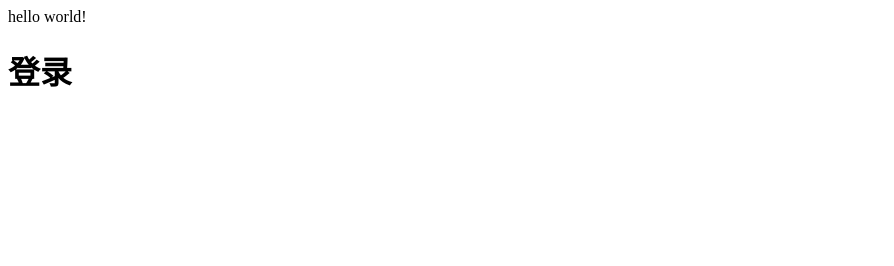
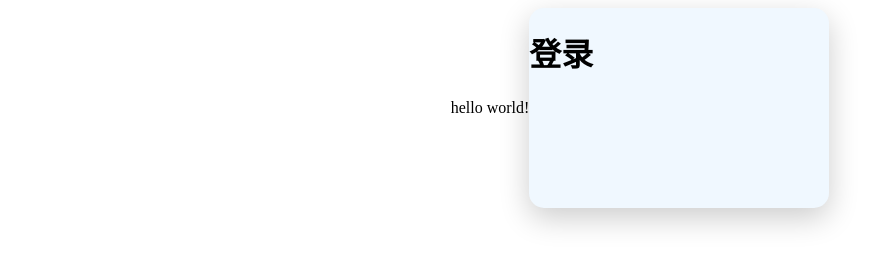
Before and after one commit to mengruxia/mengruxia.github.io, a plain HTML site: page index.html in a window 1280 px wide. Shown: the whole page, without its empty margins (0-894 px from the left). Drawn offline with Linux system fonts and the light colour scheme; files whose address does not match are found by name.

Commit message:
Add files via upload

```diff
--- a/index.html
+++ b/index.html
@@ -4,6 +4,7 @@
     <meta charset="UTF-8">
     <meta name="viewport" content="width=device-width, initial-scale=1.0">
     <title>login page</title>
+    <link rel="stylesheet" href="C:\Users\lenovo\Desktop\weirdstuff\index.css">
 </head>
 <body>
      hello world!
```
